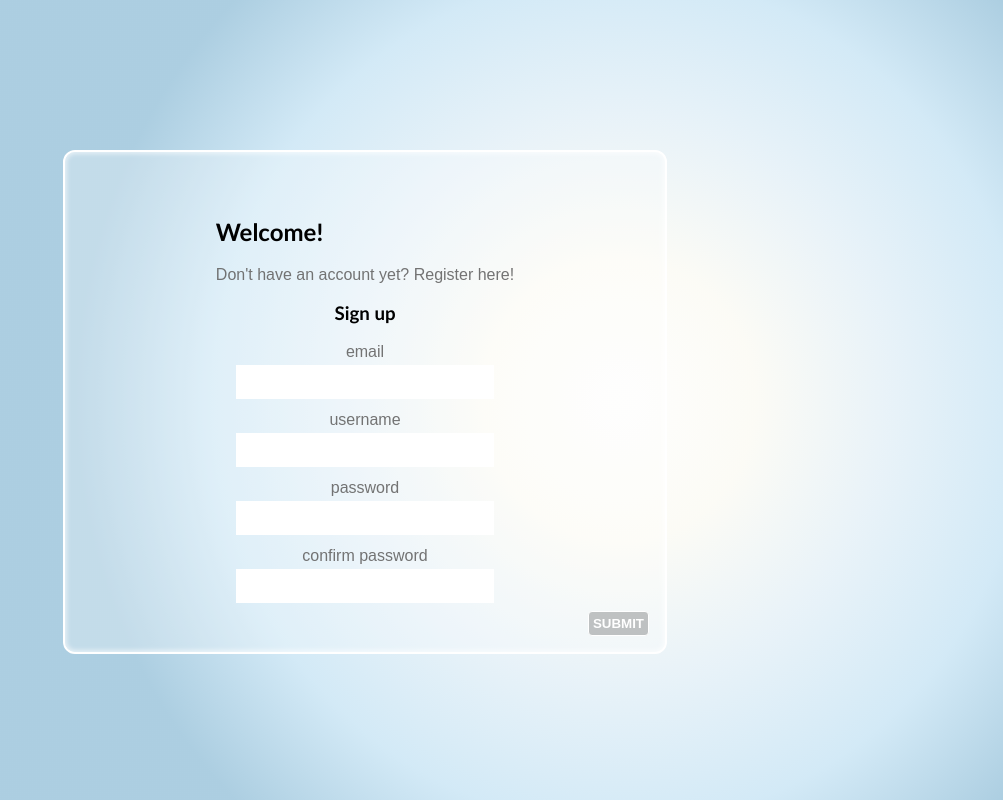
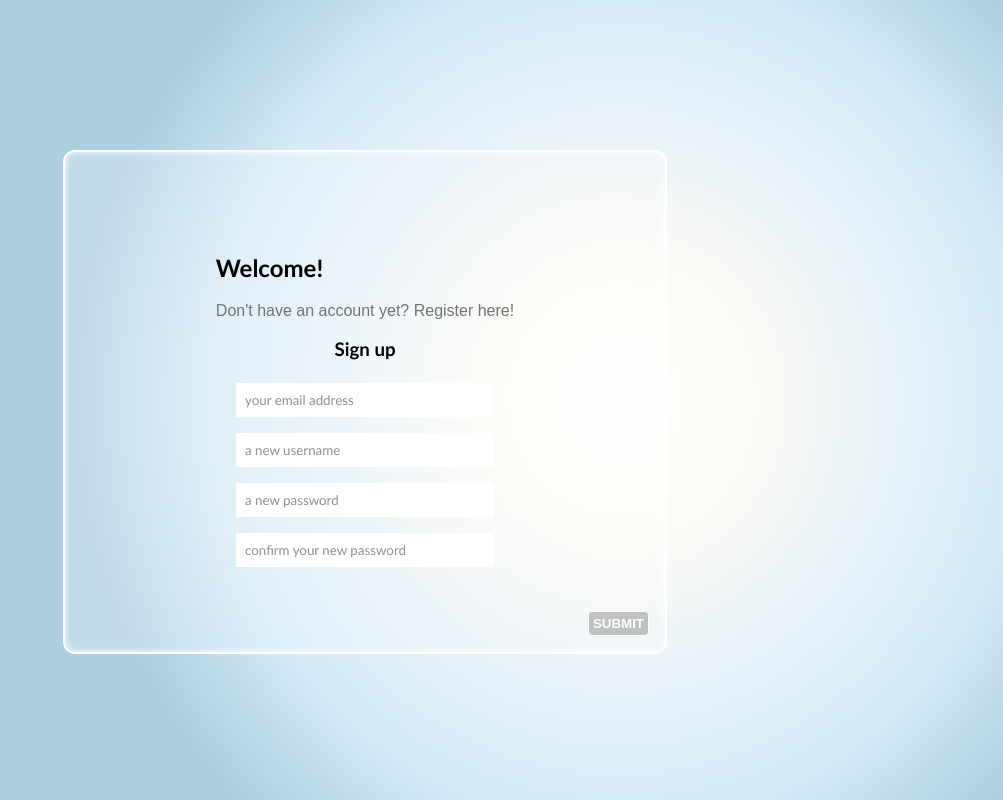
Before and after one commit to Chloe070196/phrases-web-app, a React (Vite) app: page /register in a window 1280 px wide. Shown: the whole page, without its empty margins (277-1280 px from the left). Built offline with nearby package versions, Linux system fonts and the light colour scheme.

Commit message:
feat: remove input label text

```diff
--- a/src/components/registration-form/index.tsx
+++ b/src/components/registration-form/index.tsx
@@ -1,17 +1,17 @@
 function RegistrationForm() {
     return (
         <form className="grid-rows-four">
-            <label>email
-                <input type="text" />
+            <label>
+                <input type="text" placeholder="your email address"/>
             </label>
-            <label>username
-                <input type="text" />
+            <label>
+                <input type="text" placeholder="a new username"/>
             </label>
-            <label>password
-                <input type="text" />
+            <label>
+                <input type="text" placeholder="a new password"/>
             </label>
-            <label>confirm password
-                <input type="text" />
+            <label>
+                <input type="text" placeholder="confirm your new password"/>
             </label>
             <button type="submit" className="submit-button">submit</button>
         </form>
```
